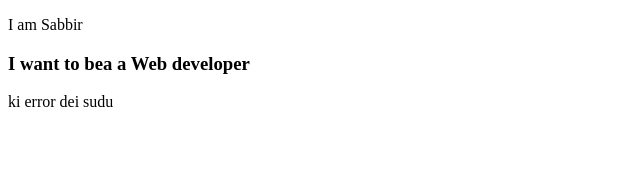
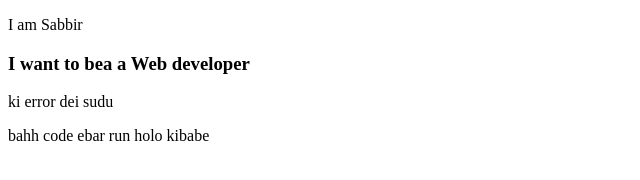
Before and after one commit to mehedihasan543/First-repo, a plain HTML site: page index.html in a window 1280 px wide. Shown: the whole page, without its empty margins (0-640 px from the left). Drawn offline with Linux system fonts and the light colour scheme.

Commit message:
paragraph add

```diff
--- a/index.html
+++ b/index.html
@@ -10,5 +10,6 @@
     <p>I am Sabbir</p>
     <h3>I want to bea a Web developer</h3>
     <p>ki error dei sudu</p>
+    <p>bahh code ebar run holo kibabe</p>
 </body>
 </html>
```
